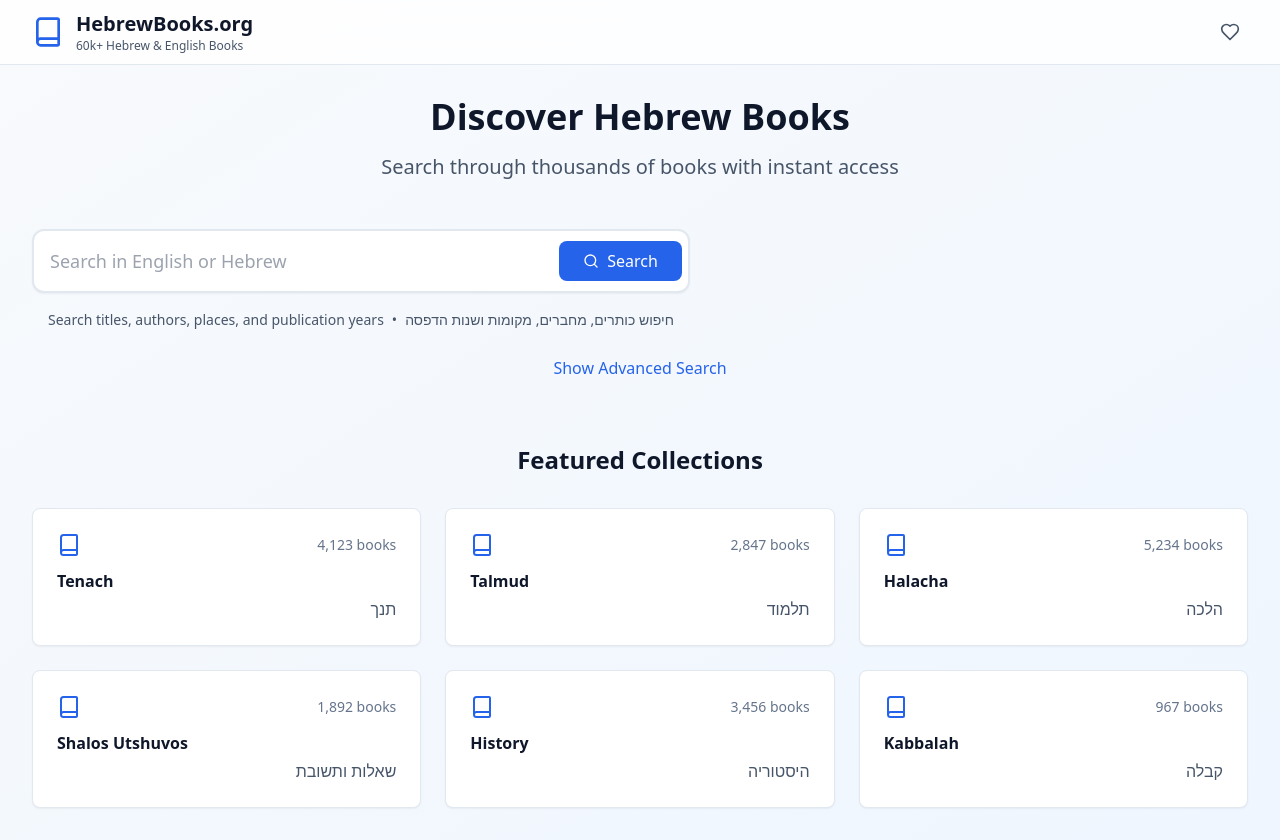
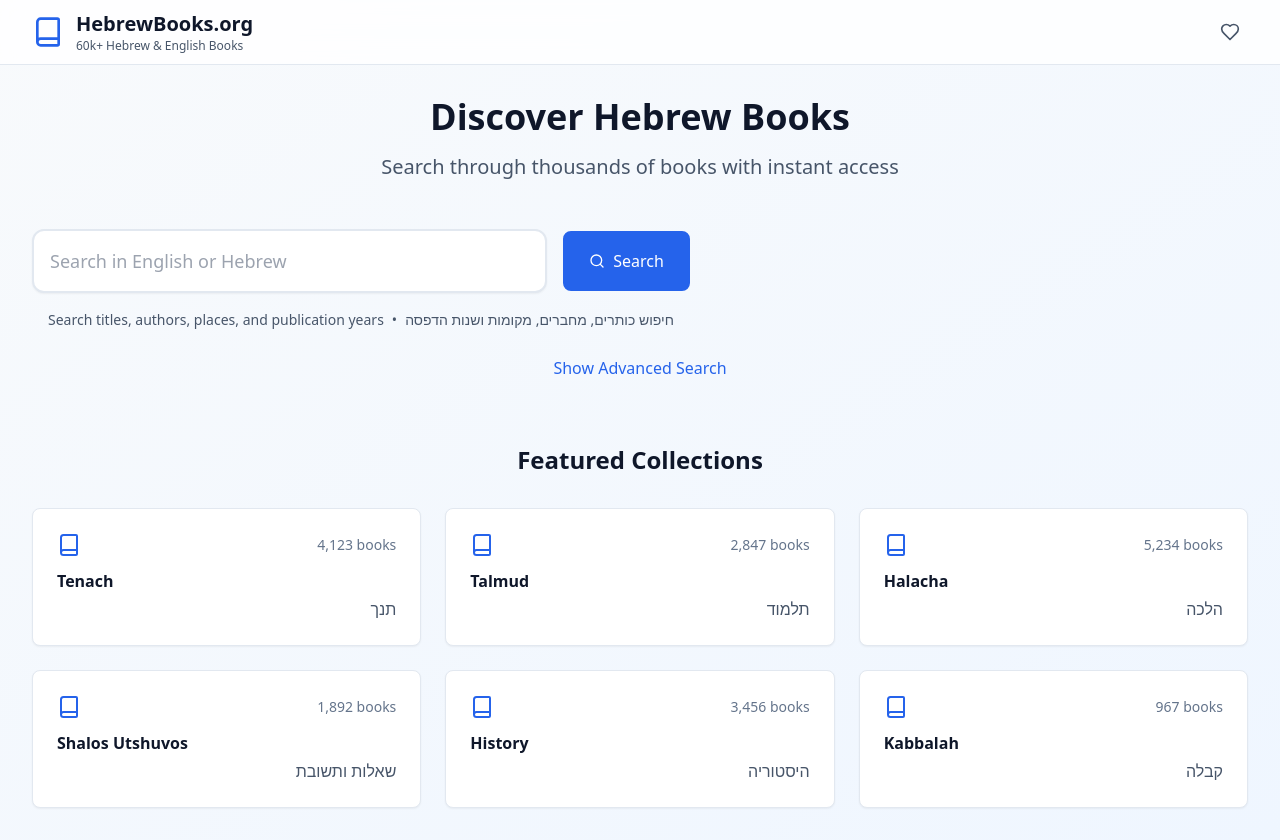
Before and after one commit to shmuliev/hebrew-books-at-hand, a React (Vite) app: page / in a window 1280 px wide. Built offline with nearby package versions, Linux system fonts and the light colour scheme.

Commit message:
Reverted to commit 1e483453e286501f1a6c91b284ad4919fd41a009

```diff
--- a/src/components/SearchInterface.tsx
+++ b/src/components/SearchInterface.tsx
@@ -73,7 +73,7 @@ export const SearchInterface: React.FC<SearchInterfaceProps> = ({
       {/* Search Bar */}
       <div className="flex item-center gap-4">
         <div className="space-y-4">
-          <div className="relative">
+          <div className="flex items-center gap-4">
             <input
               ref={searchRef}
               type="text"
@@ -81,13 +81,13 @@ export const SearchInterface: React.FC<SearchInterfaceProps> = ({
               onChange={(e) => setQuery(e.target.value)}
               onKeyPress={handleKeyPress}
               placeholder="Search in English or Hebrew"
-              className="w-full px-4 py-4 pr-32 text-lg bg-white border-2 border-slate-200 rounded-xl focus:border-blue-500 focus:outline-none shadow-sm transition-all"
+              className="flex-1 px-4 py-4 text-lg bg-white border-2 border-slate-200 rounded-xl focus:border-blue-500 focus:outline-none shadow-sm transition-all"
               dir="auto"
             />
           <button
               onClick={handleSearch}
               disabled={isSearching}
-              className="absolute right-2 top-1/2 transform -translate-y-1/2 bg-blue-600 text-white px-6 py-2 rounded-lg hover:bg-blue-700 disabled:opacity-50 transition-colors flex items-center gap-2"
+              className="bg-blue-600 text-white px-6 py-4 rounded-lg hover:bg-blue-700 disabled:opacity-50 transition-colors flex items-center gap-2 border-2 border-blue-600"
             >
               <Search className="h-4 w-4" />
               {isSearching ? 'Searching...' : 'Search'}
```
Lines whose indentation alone changed are shown as unchanged.
